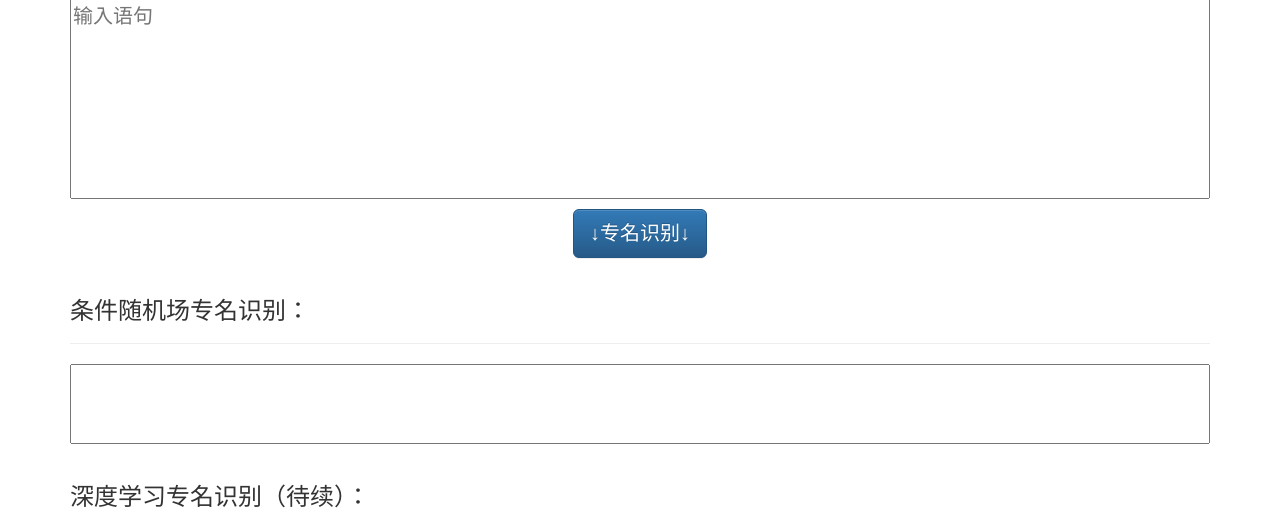
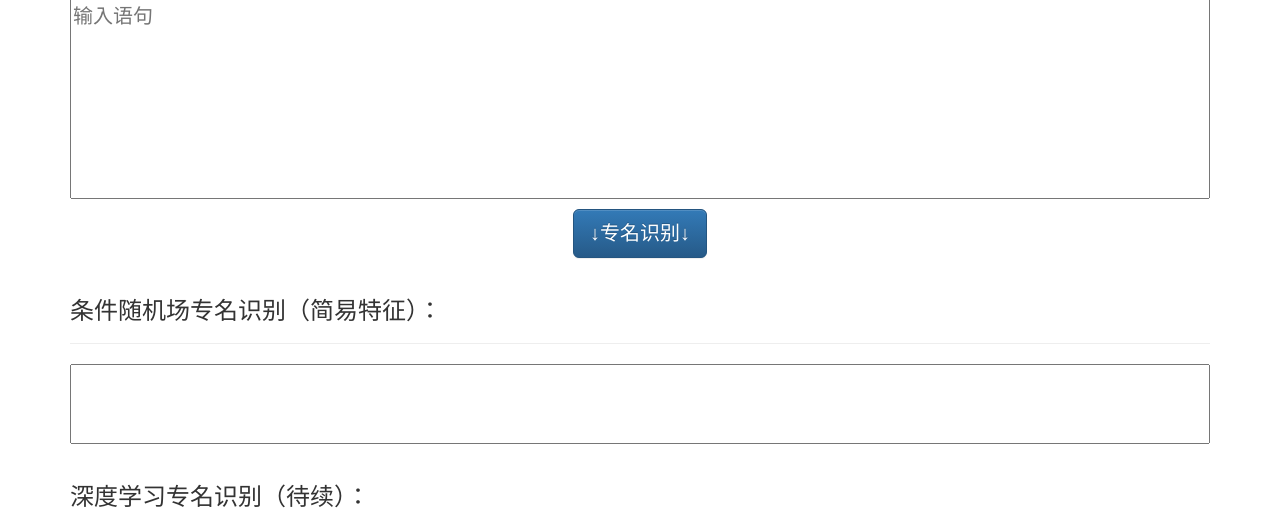
Before and after one commit to zeitiempo/ner-on-web-txt, a Django app: page /ner/ in a window 1280 px wide. Shown: the part 242-763 px from the top of the page. Run offline with Django 3.2, Linux system fonts and the light colour scheme; some libraries are stand-ins or nearby versions.

Commit message:
Add files via upload

```diff
--- a/INLPE/templates/ner/ner.html
+++ b/INLPE/templates/ner/ner.html
@@ -12,7 +12,7 @@
         </div>
     </form>
     <div class="page-header">
-        <h3>条件随机场专名识别：</h3>
+        <h3>条件随机场专名识别（简易特征）：</h3>
     </div>
     <textarea style="height: 10%" class="font textarea" readonly="true">{{ crf_ner }}</textarea>
     <br>
```
